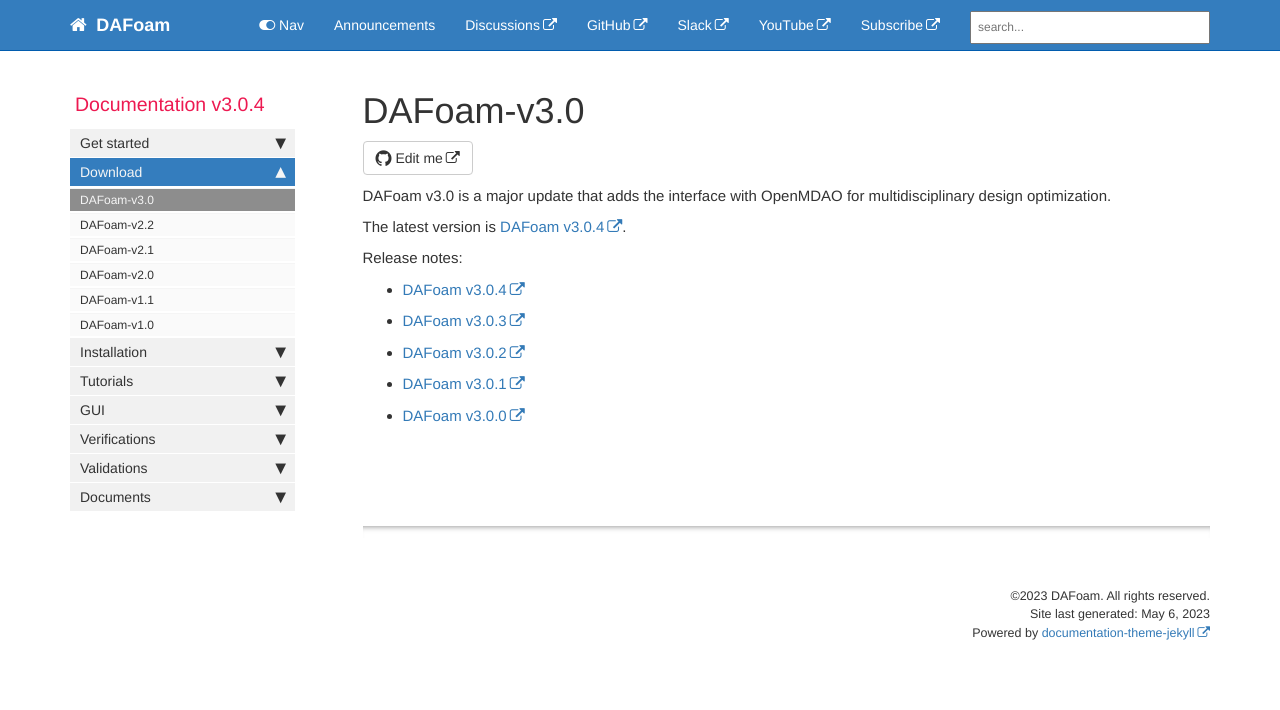
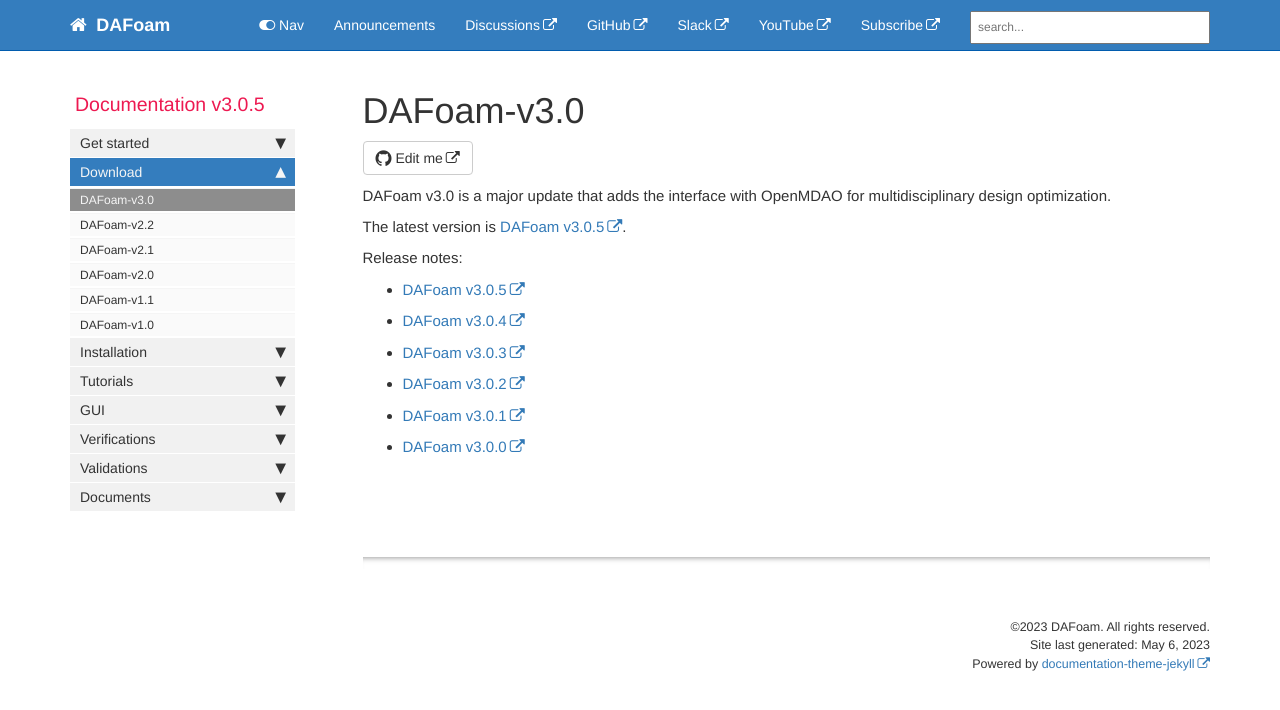
Before and after one commit to DAFoam/DAFoam.github.io, a Jekyll site: the page built from pages/mydoc/mydoc_download_v3.0.md, in a window 1280 px wide. Shown: the top 710 px of the page. Built offline with Jekyll 4.4.1, drawn with Linux system fonts in a browser that asks for light colours; comment, search, counter and statistics services are not loaded.

Commit message:
content update

```diff
--- a/_config.yml
+++ b/_config.yml
@@ -12,7 +12,7 @@ site_title: DAFoam
 company_name: DAFoam
 # this appears in the footer
 
-latest_version: v3.0.4
+latest_version: v3.0.5
 # define the latest version of DAFoam
 
 github_editme_path: DAFoam/DAFoam.github.io/blob/master/
--- a/_data/sidebars/mydoc_sidebar.yml
+++ b/_data/sidebars/mydoc_sidebar.yml
@@ -2,7 +2,7 @@
 
 entries:
 - title: sidebar
-  product: Documentation v3.0.4
+  product: Documentation v3.0.5
   version:
   folders:
 
--- a/pages/mydoc/mydoc_download_v3.0.md
+++ b/pages/mydoc/mydoc_download_v3.0.md
@@ -13,6 +13,8 @@ The latest version is [DAFoam {{ site.latest_version }}](https://github.com/mdol
 
 Release notes:
 
+- [DAFoam v3.0.5](https://github.com/mdolab/dafoam/releases/tag/v3.0.5)
+
 - [DAFoam v3.0.4](https://github.com/mdolab/dafoam/releases/tag/v3.0.4)
 
 - [DAFoam v3.0.3](https://github.com/mdolab/dafoam/releases/tag/v3.0.3)
```
